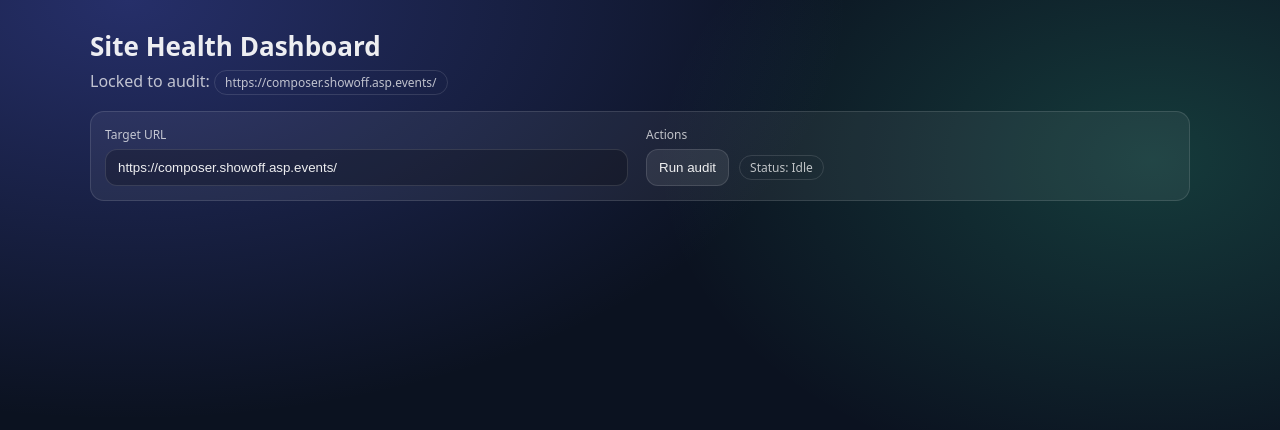
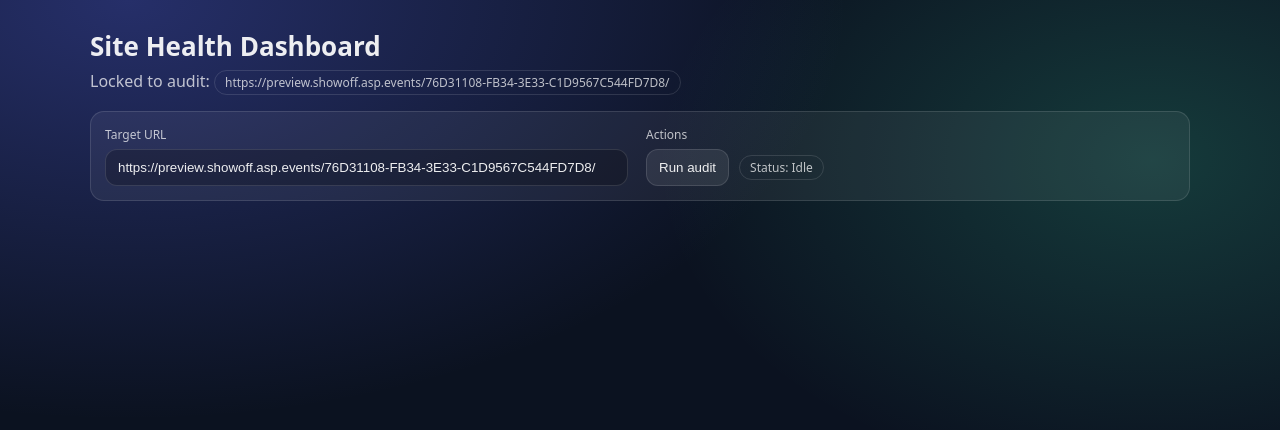
Before and after one commit to JadeDurkinASP/healthcheck, a React (Vite) app: page / in a window 1280 px wide. Shown: the top 430 px of the page. Built offline with nearby package versions, Linux system fonts and the light colour scheme.

Commit message:
Build of new assets

```diff
--- a/src/App.jsx
+++ b/src/App.jsx
@@ -1,7 +1,7 @@
 import React, { useMemo, useState } from "react";
 
 const API_BASE = "https://healthcheck-vdll.onrender.com";
-const TARGET_URL = "https://composer.showoff.asp.events/";
+const TARGET_URL = "https://preview.showoff.asp.events/76D31108-FB34-3E33-C1D9567C544FD7D8/";
 
 function formatMs(ms) {
   if (typeof ms !== "number") return "–";
```
Also changed, not shown: 5 other files (tests, documents, lock files or other folders).
